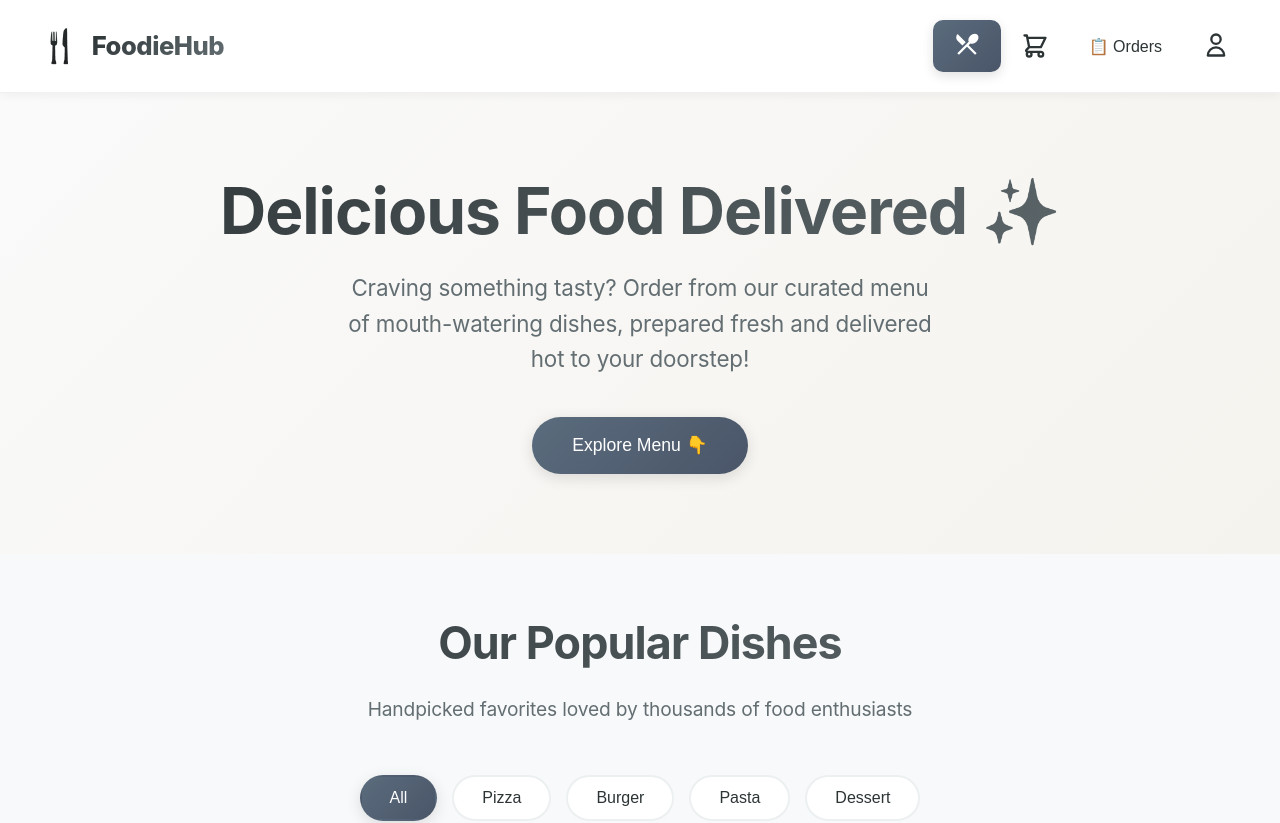
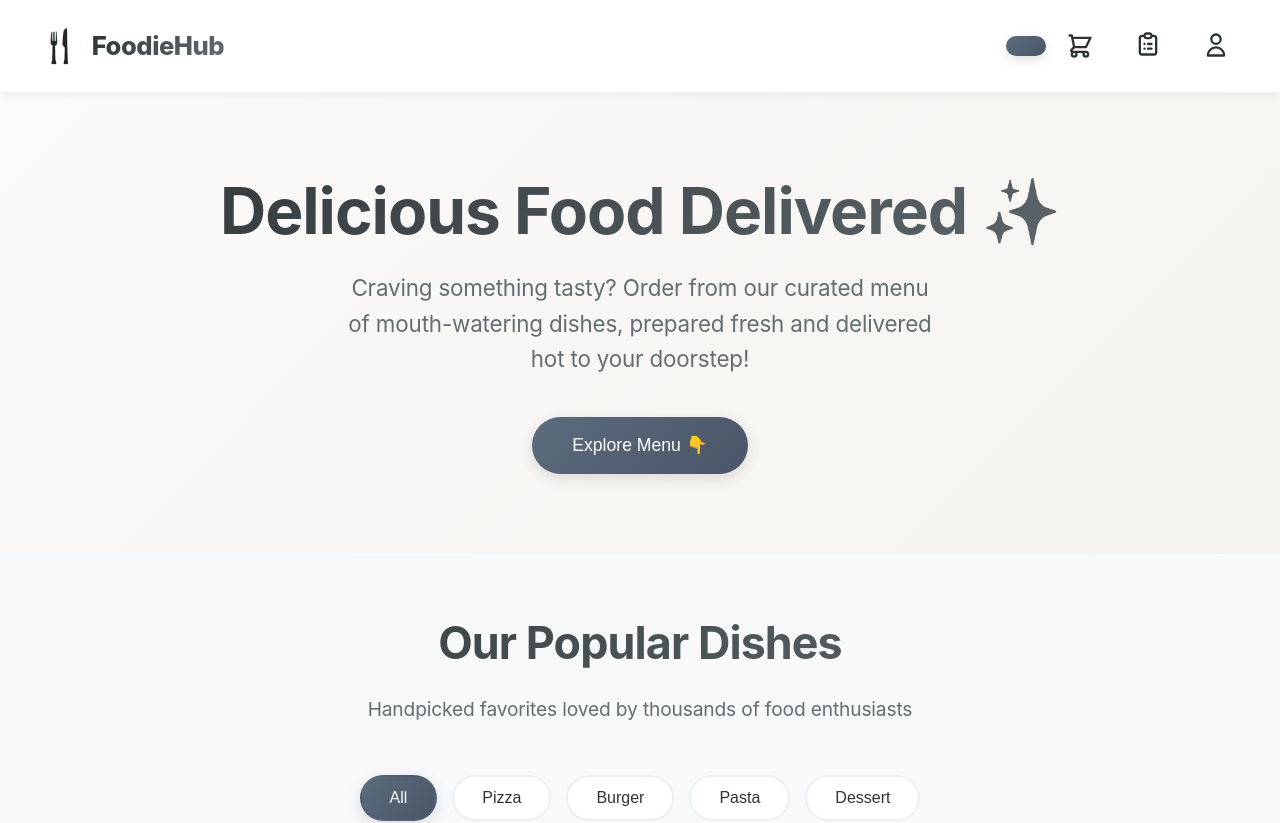
Before and after one commit to mohamedadnanpro123/restaurant-app-front-end, a React (Create React App) app: page / in a window 1280 px wide. Shown: the top 823 px of the page. Built offline with nearby package versions, Linux system fonts and the light colour scheme; no server answers.

Commit message:
UI: Complete icon-only navbar - Menu, Cart, Orders, Login

```diff
--- a/src/App.js
+++ b/src/App.js
@@ -6,7 +6,7 @@ import RegisterPage from "./components/RegisterPage";
 import CartPage from "./components/CartPage";
 import { HiOutlineUser } from 'react-icons/hi';
 import { HiOutlineShoppingCart } from 'react-icons/hi';
-import { MdOutlineRestaurantMenu } from 'react-icons/md';
+import { HiOutlineClipboardList } from 'react-icons/hi';
 
 function App() {
   const [activePage, setActivePage] = useState("menu");
@@ -331,7 +331,7 @@ function App() {
               }
             }}
           >
-              <MdOutlineRestaurantMenu size={28} />
+
           </button>
 
           <button
@@ -372,7 +372,7 @@ function App() {
               }
             }}
           >
-            📋 Orders
+            <HiOutlineClipboardList size={28} />
           </button>
 
           {!user ? (
@@ -446,7 +446,7 @@ function App() {
                 ...(activePage === "orders" ? styles.activeNavButton : {}),
               }}
             >
-              📋 Orders
+              <HiOutlineClipboardList size={28} />
             </button>
 
             {!user ? (
```
